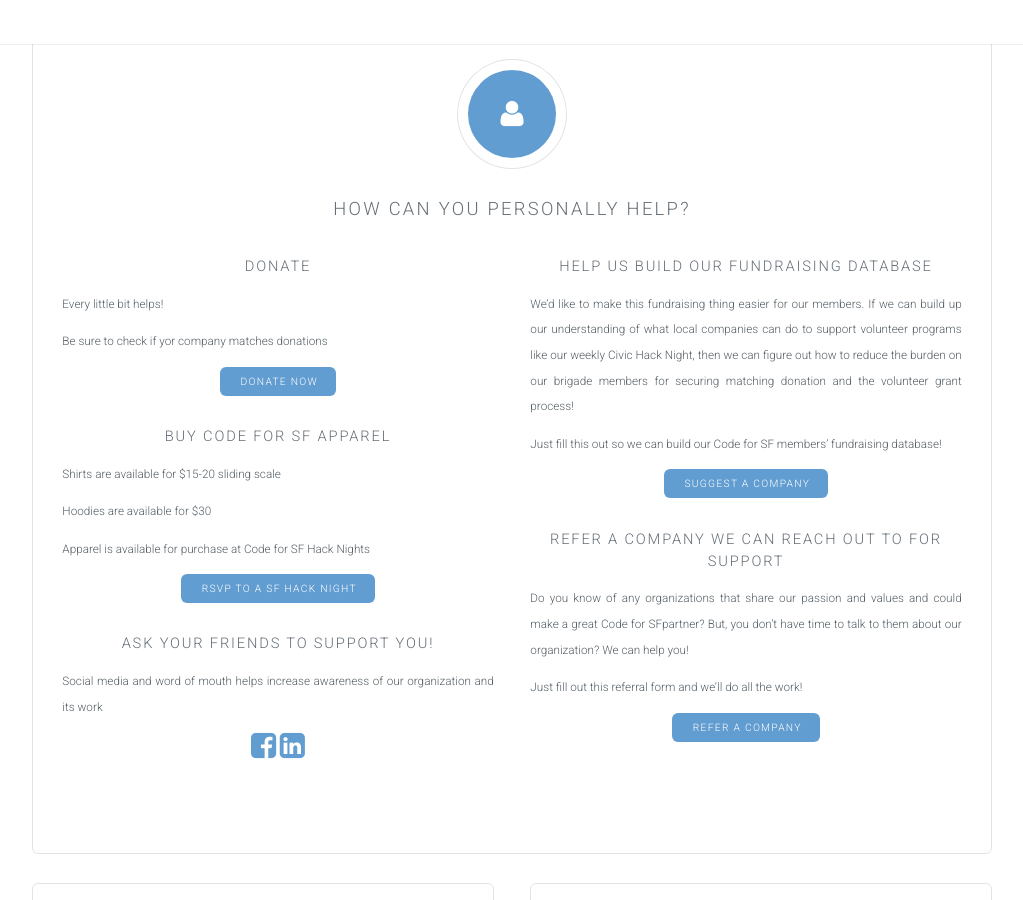
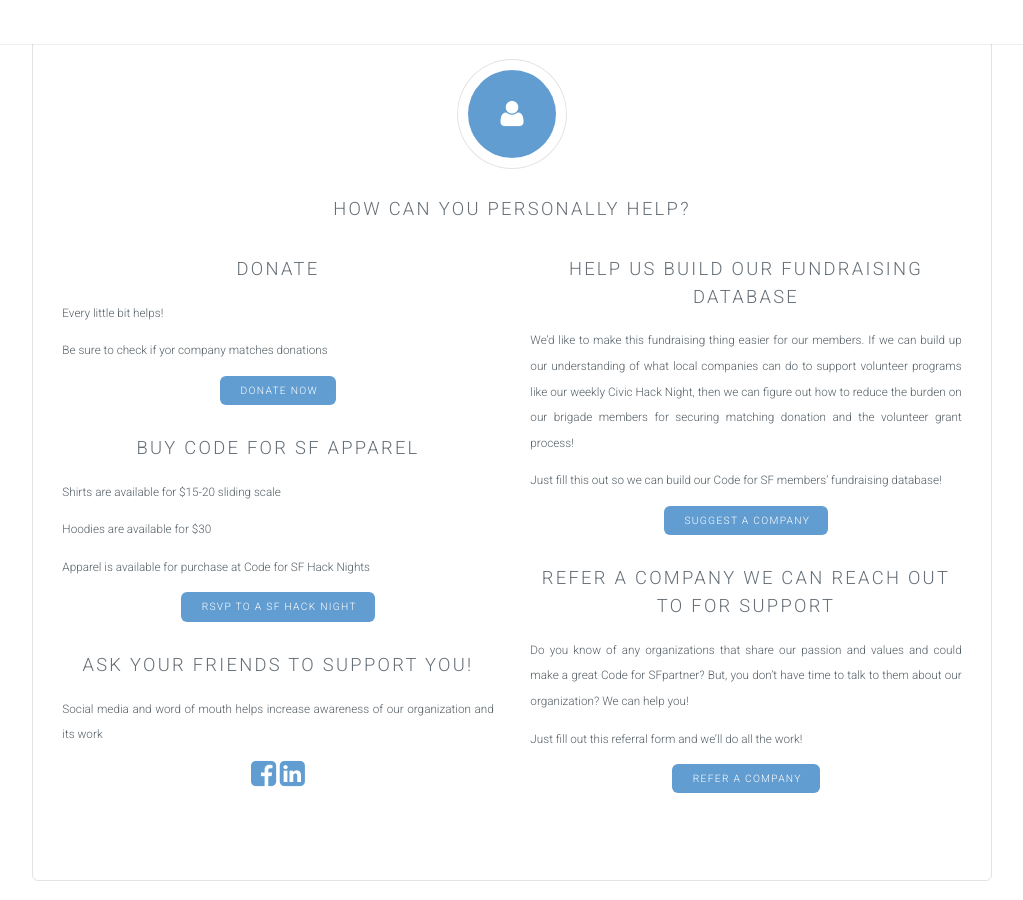
Before and after one commit to sfbrigade/fund-site, a Jekyll site: the page built from index.html, in a window 1280 px wide and 900 px high, scrolled down 667 px. Shown: the whole window, without its empty margins (128-1151 px from the left). Built offline with Jekyll 4.4.1, drawn with Linux system fonts in a browser that asks for light colours.

Commit message:
Make headings in actions larger
Draw more attention

```diff
--- a/index.html
+++ b/index.html
@@ -14,22 +14,22 @@
             <div class="6u">
               <ul class="actions">
                 <li>
-                  <h4>Donate</h4>
+                  <h3>Donate</h4>
                   <p>Every little bit helps!</p>
                   <p>Be sure to check if yor company matches donations</p>
                   <a href="https://secure.codeforamerica.org/page/contribute/" class="button small special">Donate now</a>
                 </li>
                 <li>
-                  <h4>Buy Code for SF Apparel</h4>
+                  <h3>Buy Code for SF Apparel</h4>
                   <p>Shirts are available for $15-20 sliding scale</p>
                   <p>Hoodies are available for $30</p>
                   <p>Apparel is available for purchase at Code for SF Hack Nights</p>
                   <a href="http://www.meetup.com/Code-for-San-Francisco-Civic-Hack-Night/" class="button small special">RSVP to a SF Hack Night</a>
                 </li>
                 <li>
-                  <h4>
+                  <h3>
                     Ask your friends to support you!
-                  </h4>
+                  </h3>
                   <p>Social media and word of mouth helps increase awareness of our organization and its work</p>
                   <a href="https://www.facebook.com/sharer/sharer.php?u=https%3A%2F%2Fsecure.codeforamerica.org%2Fpage%2Fcontribute%2F"><i class="fa fa-facebook-square fa-2x" aria-hidden="true"></i></a>
                   <a href="https://www.linkedin.com/shareArticle?mini=true&url=https%3A%2F%2Fsecure.codeforamerica.org%2Fpage%2Fcontribute%2F&title=Code%20for%20San%20Francisco%20Donations&summary=What%20am%20I%20usually%20doing%20every%20Wednesday%20evening?%20I'm%20volunteering%20with%20Code%20for%20SF%20to%20help%20San%20Francisco!%20Code%20for%20SF%20is%20a%20great%20organization%20worth%20supporting.%20Please%20consider%20making%20a%20small%20donation%20to%20sustain%20the%20organization.&source=http%3A//codeforsanfrancisco.org/fund-site/"><i class="fa fa-linkedin-square fa-2x" aria-hidden="true"></i></a>
@@ -41,7 +41,7 @@
             <div class="6u">
               <ul class="actions">
                 <li>
-                  <h4>Help us Build our Fundraising Database</h4>
+                  <h3>Help us Build our Fundraising Database</h4>
                   <p>
                   We’d like to make this fundraising thing easier for our
                   members. If we can build up our understanding of what local
@@ -54,7 +54,7 @@
                   <a href="http://goo.gl/forms/nTDnl2beqh" class="button small special">Suggest a company</a>
                 </li>
                 <li>
-                  <h4>Refer a company we can reach out to for support</h4>
+                  <h3>Refer a company we can reach out to for support</h4>
                   <p>
                   Do you know of any organizations that share our passion and
                   values and could make a great Code for SFpartner? But, you
@@ -76,13 +76,13 @@
           <p>
           <ul class="actions">
             <li>
-              <h4>Donate</h4>
+              <h3>Donate</h4>
               <p>Consider asking your company to donate directly to support civic technology in SF</p>
               <p>This donation is tax-deductible (<a href="#fine-print">see fine print</a>)</p>
               <a href="https://secure.codeforamerica.org/page/contribute/" class="button small special">Donate now</a>
             </li>
             <li>
-              <h4>Support You through a Volunteer Grant Program</h4>
+              <h3>Support You through a Volunteer Grant Program</h4>
               <p>Will your company contribute to the organization you volunteer with? As an example, $25/hour is donated for every hour volunteered by an Apple employee!</p>
               <a href="mailto:fundraising@codeforsanfrancisco.org?Subject=Code%20for%20San%20Francisco%20Volunteer%20Grant%20Program" class="button small special">
                 Inform us of your grant program
@@ -97,12 +97,12 @@
           <h3>How can we help?</h3>
           <ul class="actions">
             <li>
-              <h4>Provide you with our partner package</h4>
+              <h3>Provide you with our partner package</h4>
               <p>This package provides additional information about what the organization and its members are actively working on</p>
               <a href="public/codeforsf-donor-package.pdf" class="button small special">Partner Package</a>
             </li>
             <li>
-              <h4>Be available to answer questions</h4>
+              <h3>Be available to answer questions</h4>
               <p>We are more than happy to answer any and all questions you or your company has about the organization!</p>
               <a href="mailto:fundraising@codeforsanfrancisco.org?Subject=Code%20for%20San%20Francisco%20Fundraising" class="button small special">Email us</a>
             </li>
```
